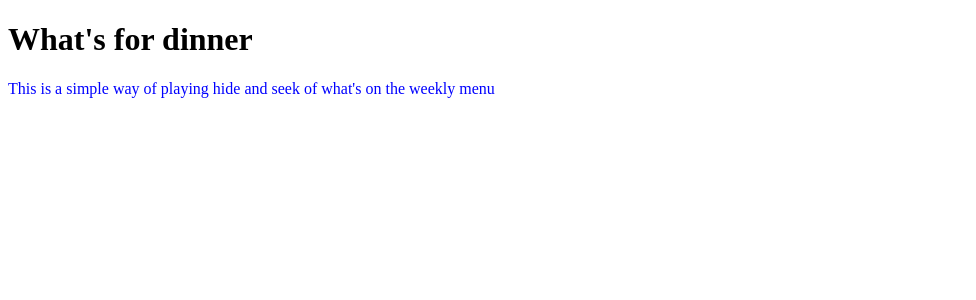
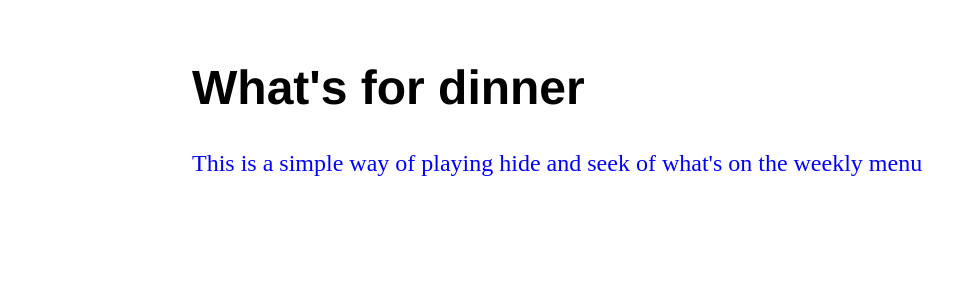
Before and after one commit to sagekreyol/sagekreyol.github.io, a Jekyll site: the page public/3dinner.html, which Jekyll copies as it is, in a window 1280 px wide. Shown: the top 300 px of the page, without its empty margins (0-976 px from the left). Built offline with Jekyll 4.4.1, drawn with Linux system fonts in a browser that asks for light colours.

Commit message:
Update 3dinner.html

```diff
--- a/public/3dinner.html
+++ b/public/3dinner.html
@@ -1,7 +1,14 @@
 <!Doctype html>
 <html>
 <head>
-<style>
+
+  <title>{{ page.title }}</title>
+ <!-- link to main stylesheet -->
+	<link rel="stylesheet" type="text/css" href="/css/main.css">
+	<meta name="description" content="Sagekreyol first attempt at a website">
+
+  <meta name="viewport" content="width=device-width,initial-scale=1">
+    <style>
 li,ul {
     display: none;
   }
@@ -14,7 +21,27 @@ li,ul {
     color:blue
   }
 </style>
+<script>
+  (function(i,s,o,g,r,a,m){i['GoogleAnalyticsObject']=r;i[r]=i[r]||function(){
+  (i[r].q=i[r].q||[]).push(arguments)},i[r].l=1*new Date();a=s.createElement(o),
+  m=s.getElementsByTagName(o)[0];a.async=1;a.src=g;m.parentNode.insertBefore(a,m)
+  })(window,document,'script','https://www.google-analytics.com/analytics.js','ga');
+  ga('create', 'UA-86216436-1', 'auto');
+  ga('send', 'pageview');
+</script>
 </head>
+
+<body>
+<nav>
+    		<ul>
+        		<li><a href="/">Home</a></li>
+	        	<!-- <li><a href="/about">About</a></li> -->
+        		<!-- <li><a href="/cv">CV</a></li> -->
+        		<li><a href="/blog">Blog</a></li>
+    		</ul>
+		</nav>
+
+
 <body>
 <h1>What's for dinner</h1>
   <p>This is a simple way of playing hide and seek of what's on the weekly menu</p>
```
